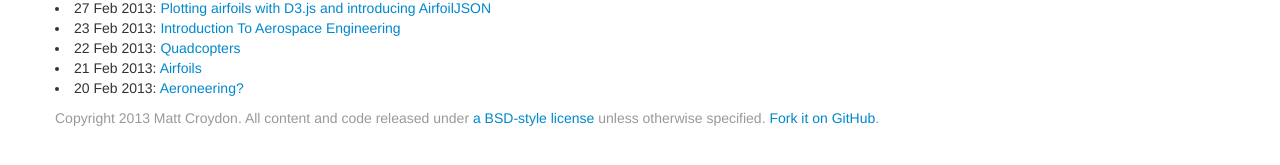
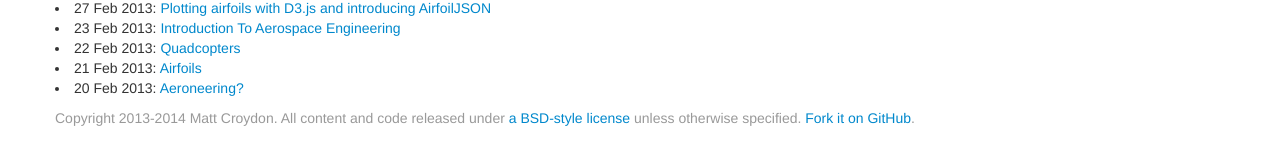
Before and after one commit to aeroneering/aeroneering.github.com, a Jekyll site: the page built from index.html, in a window 1280 px wide. Shown: the part 143-308 px from the top of the page. Built offline with Jekyll 4.4.1, drawn with Linux system fonts in a browser that asks for light colours.

Commit message:
Happy New Year!

```diff
--- a/_layouts/default.html
+++ b/_layouts/default.html
@@ -43,7 +43,7 @@
     </div>
     <div id="footer">
         <div class="container">
-            <p class="muted">Copyright 2013 Matt Croydon.  All content and code released under <a href="https://github.com/aeroneering/aeroneering.github.com/blob/master/LICENSE">a BSD-style license</a> unless otherwise specified.  <a href="https://github.com/aeroneering/aeroneering.github.com">Fork it on GitHub</a>.</p>
+            <p class="muted">Copyright 2013-2014 Matt Croydon.  All content and code released under <a href="https://github.com/aeroneering/aeroneering.github.com/blob/master/LICENSE">a BSD-style license</a> unless otherwise specified.  <a href="https://github.com/aeroneering/aeroneering.github.com">Fork it on GitHub</a>.</p>
         </div>
     </div>
 </div>
```
